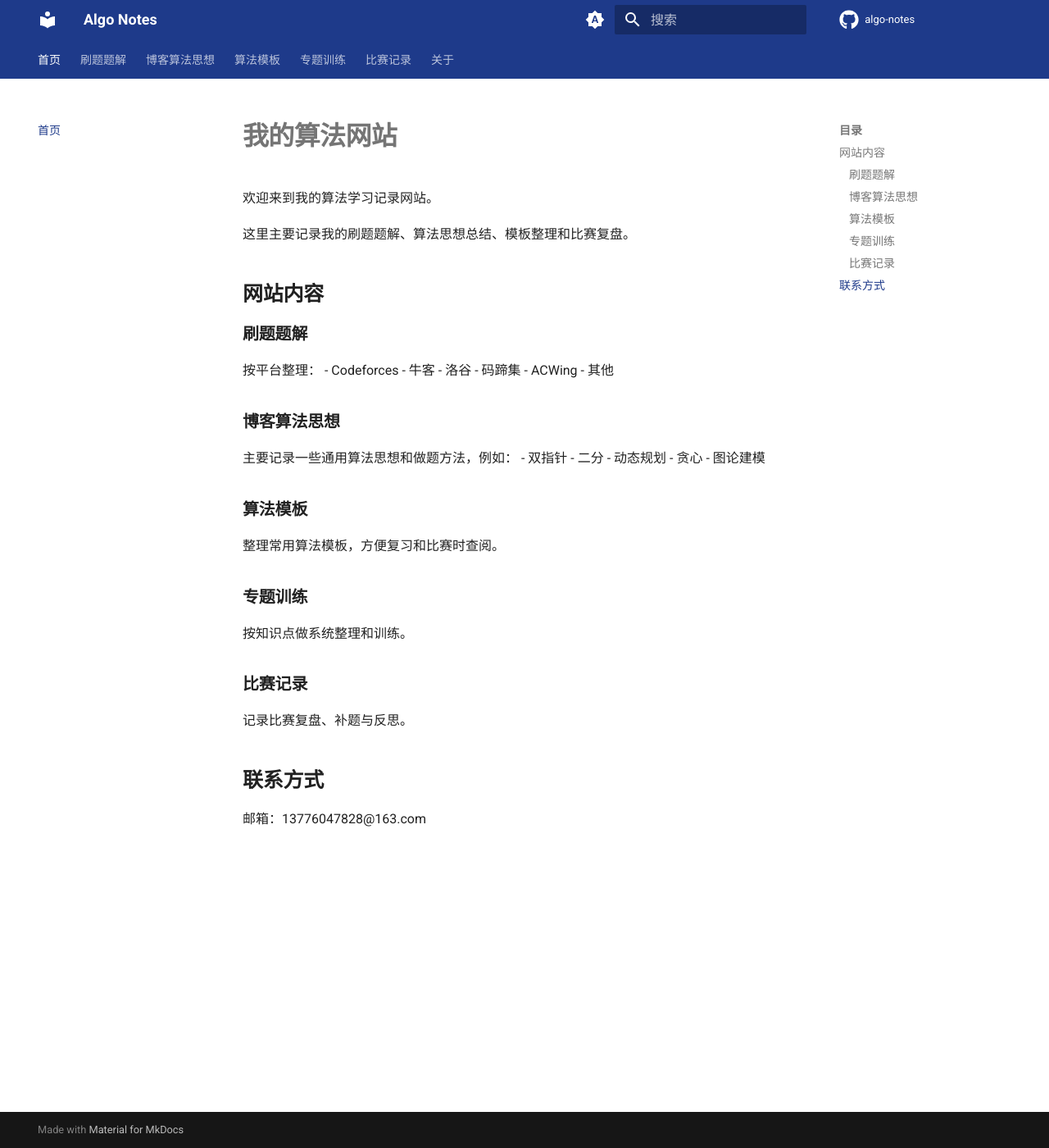
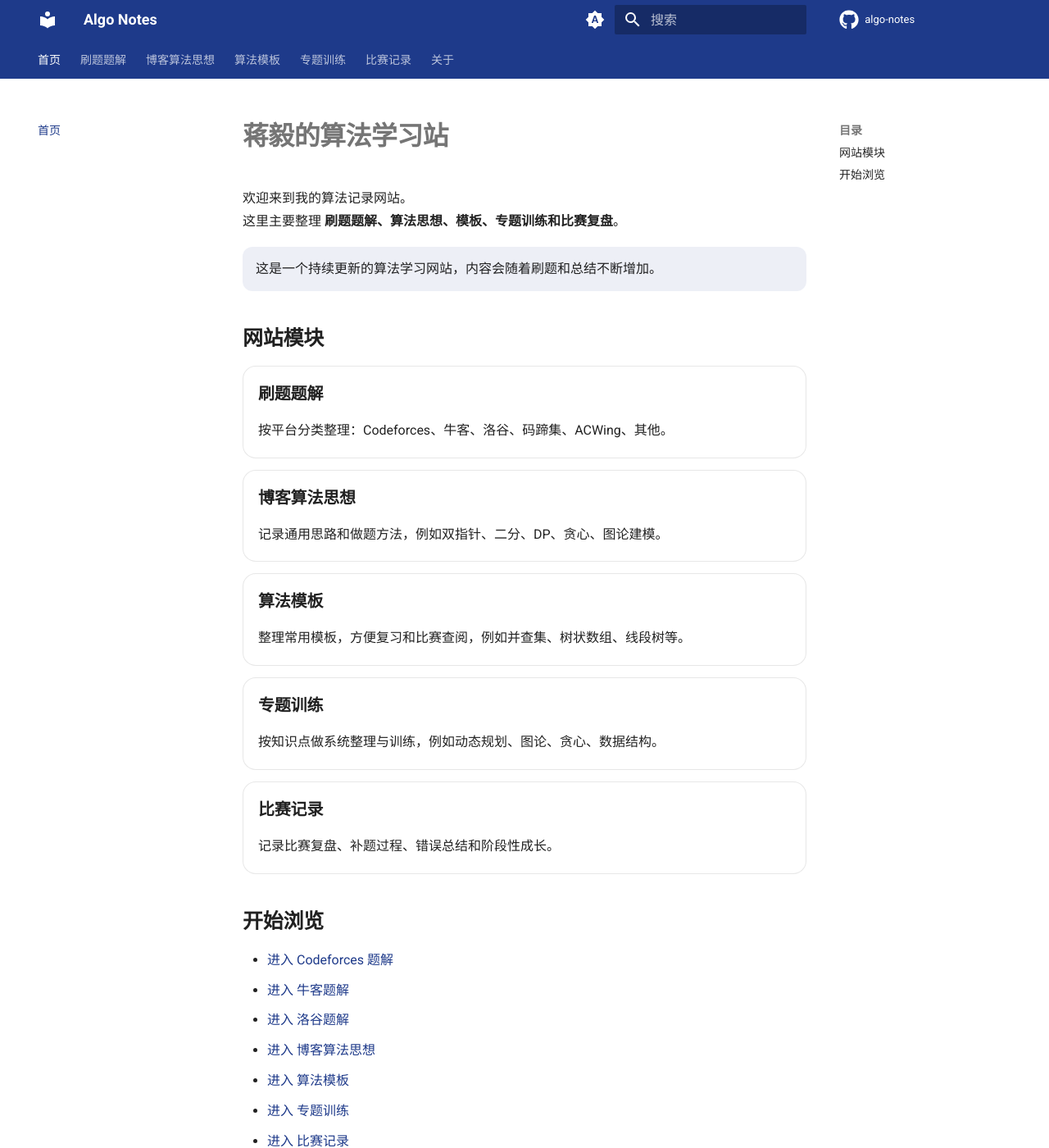
Before and after one commit to Radical0007/Algo-notes, an MkDocs documentation site: the page built from docs/index.md, in a window 1280 px wide and 1400 px high. Shown: the whole window at 82% size. Built offline with MkDocs 1.6.1 and Material for MkDocs 9.7.7, drawn with Linux system fonts in a browser that asks for light colours; comment, search, counter and statistics services are not loaded.

Commit message:
Update index.md for content and formatting improvements

```diff
--- a/docs/index.md
+++ b/docs/index.md
@@ -1,37 +1,51 @@
-# 我的算法网站
+# 蒋毅的算法学习站
 
-欢迎来到我的算法学习记录网站。
+欢迎来到我的算法记录网站。
+这里主要整理 **刷题题解、算法思想、模板、专题训练和比赛复盘**。
 
-这里主要记录我的刷题题解、算法思想总结、模板整理和比赛复盘。
+<div class="note-soft">
+这是一个持续更新的算法学习网站，内容会随着刷题和总结不断增加。
+</div>
 
-## 网站内容
+## 网站模块
 
-### 刷题题解
-按平台整理：
-- Codeforces
-- 牛客
-- 洛谷
-- 码蹄集
-- ACWing
-- 其他
+<div class="home-card">
+  <h3>刷题题解</h3>
+  <p>按平台分类整理：Codeforces、牛客、洛谷、码蹄集、ACWing、其他。</p>
+</div>
 
-### 博客算法思想
-主要记录一些通用算法思想和做题方法，例如：
-- 双指针
-- 二分
-- 动态规划
-- 贪心
-- 图论建模
+<div class="home-card">
+  <h3>博客算法思想</h3>
+  <p>记录通用思路和做题方法，例如双指针、二分、DP、贪心、图论建模。</p>
+</div>
 
-### 算法模板
-整理常用算法模板，方便复习和比赛时查阅。
+<div class="home-card">
+  <h3>算法模板</h3>
+  <p>整理常用模板，方便复习和比赛查阅，例如并查集、树状数组、线段树等。</p>
+</div>
 
-### 专题训练
-按知识点做系统整理和训练。
+<div class="home-card">
+  <h3>专题训练</h3>
+  <p>按知识点做系统整理与训练，例如动态规划、图论、贪心、数据结构。</p>
+</div>
 
-### 比赛记录
-记录比赛复盘、补题与反思。
+<div class="home-card">
+  <h3>比赛记录</h3>
+  <p>记录比赛复盘、补题过程、错误总结和阶段性成长。</p>
+</div>
 
-## 联系方式
+## 开始浏览
 
-邮箱：13776047828@163.com
+- [进入 Codeforces 题解](./solutions/codeforces/)
+- [进入 牛客题解](./solutions/nowcoder/)
+- [进入 洛谷题解](./solutions/luogu/)
+- [进入 博客算法思想](./blog/)
+- [进入 算法模板](./templates/)
+- [进入 专题训练](./topics/)
+- [进入 比赛记录](./contests/)
+- [查看 关于我](./about/)
+
+<div class="contact-box">
+  <strong>联系方式</strong><br>
+  邮箱：13776047828@163.com
+</div>
```
